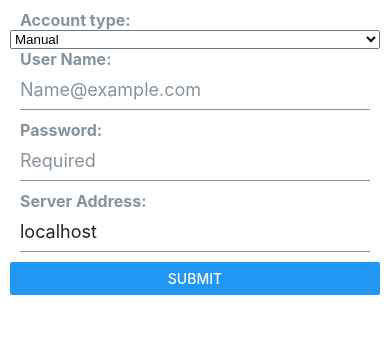
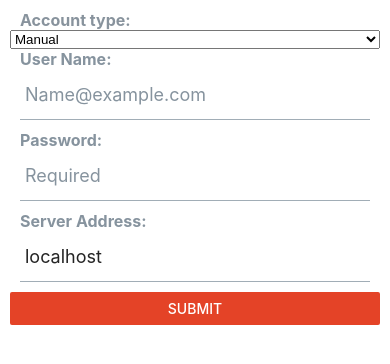
Before and after one commit to vadbertalan/form-react-native, a React Native app: screen / in a window 390 px wide. Shown: the top 364 px of the page. Built offline with nearby package versions, Linux system fonts and the light colour scheme.

Commit message:
ui: add correct primary color and style button and inputs

```diff
--- /dev/null
+++ b/src/components/styled-input.tsx
@@ -0,0 +1,57 @@
+import React, {FC, useCallback, useState} from 'react';
+import {Input, InputProps} from '@rneui/base';
+import {
+  NativeSyntheticEvent,
+  StyleSheet,
+  TextInputFocusEventData,
+} from 'react-native';
+
+import {COLORS, METRICS} from '../style/common-styles';
+
+const FOCUSED_STYLE = {
+  borderColor: COLORS.primary,
+  borderWidth: 1,
+  borderRadius: METRICS.baseBorderRadius,
+};
+const UNFOCUSED_STYLE = {borderColor: COLORS.line};
+
+export const StyledInput: FC<InputProps> = ({
+  onFocus,
+  onBlur,
+  ...restOfProps
+}) => {
+  const [isFocused, setFocused] = useState(false);
+
+  const handleOnFocus = useCallback(
+    (e: NativeSyntheticEvent<TextInputFocusEventData>) => {
+      onFocus?.(e);
+      setFocused(true);
+    },
+    [onFocus],
+  );
+
+  const handleOnBlur = useCallback(
+    (e: NativeSyntheticEvent<TextInputFocusEventData>) => {
+      onBlur?.(e);
+      setFocused(false);
+    },
+    [onBlur],
+  );
+
+  return (
+    // @ts-expect-error Has a problem with ref passing.
+    <Input
+      onFocus={handleOnFocus}
+      onBlur={handleOnBlur}
+      inputContainerStyle={[
+        styles.inputContainer,
+        isFocused ? FOCUSED_STYLE : UNFOCUSED_STYLE,
+      ]}
+      {...restOfProps}
+    />
+  );
+};
+
+const styles = StyleSheet.create({
+  inputContainer: {padding: METRICS.halfBasePadding},
+});
--- a/src/screens/login-screen.tsx
+++ b/src/screens/login-screen.tsx
@@ -11,9 +11,10 @@ import {
   DEFAULT_SERVER_PATH,
   DEFAULT_SERVER_PORT,
 } from '../services/api-client';
-import {Input, Switch, Text} from '@rneui/base';
-import {METRICS} from '../style/common-styles';
+import {Switch, Text} from '@rneui/base';
+import {COLORS, METRICS} from '../style/common-styles';
 import {AccountTypePicker} from '../components/account-type-picker';
+import {StyledInput} from '../components/styled-input';
 
 const SSL_PORT = 443;
 
@@ -129,7 +130,7 @@ export const LoginScreen: FC = () => {
           selectedType={values.accountType}
         />
 
-        <Input
+        <StyledInput
           label={'User Name:'}
           value={values.username}
           maxLength={USERNAME_INPUT_MAX_LENGTH + 1}
@@ -138,7 +139,7 @@ export const LoginScreen: FC = () => {
           placeholder="Name@example.com"
         />
 
-        <Input
+        <StyledInput
           label={'Password:'}
           value={values.password}
           maxLength={PASSWORD_INPUT_MAX_LENGTH + 1}
@@ -148,7 +149,7 @@ export const LoginScreen: FC = () => {
           placeholder="Required"
         />
 
-        <Input
+        <StyledInput
           label={'Server Address:'}
           value={values.serverAddress}
           maxLength={SERVER_ADDRESS_INPUT_MAX_LENGTH + 1}
@@ -159,7 +160,7 @@ export const LoginScreen: FC = () => {
 
         {values.accountType === LoginAccountType.Advanced && (
           <>
-            <Input
+            <StyledInput
               label={'Server Path:'}
               value={values.serverPath}
               maxLength={SERVER_PATH_INPUT_MAX_LENGTH + 1}
@@ -169,7 +170,7 @@ export const LoginScreen: FC = () => {
             />
 
             <View style={styles.portContainer}>
-              <Input
+              <StyledInput
                 disabled={values.useSsl}
                 keyboardType="number-pad"
                 label={'Port:'}
@@ -178,6 +179,7 @@ export const LoginScreen: FC = () => {
                 onChangeText={handleChange('port')}
                 errorMessage={errors.port}
                 containerStyle={styles.portInputContainer}
+                onFocus={() => {}}
               />
 
               <View style={styles.switchContainer}>
@@ -185,13 +187,19 @@ export const LoginScreen: FC = () => {
                 <Switch
                   value={values.useSsl}
                   onValueChange={toggleUseSslCheckbox}
+                  color={COLORS.primary}
                 />
               </View>
             </View>
           </>
         )}
 
-        <Button title={'Submit'} onPress={proxySubmit} disabled={!isValid} />
+        <Button
+          title={'Submit'}
+          onPress={proxySubmit}
+          disabled={!isValid}
+          color={COLORS.primary}
+        />
       </ScrollView>
     </ScreenContainer>
   );
--- a/src/style/common-styles.ts
+++ b/src/style/common-styles.ts
@@ -1,4 +1,11 @@
 export const METRICS = {
   basePadding: 10,
+  halfBasePadding: 5,
   baseMargin: 10,
+  baseBorderRadius: 5,
 };
+
+export const COLORS = {
+  primary: '#e44327',
+  line: '#a1adb6',
+};
```
